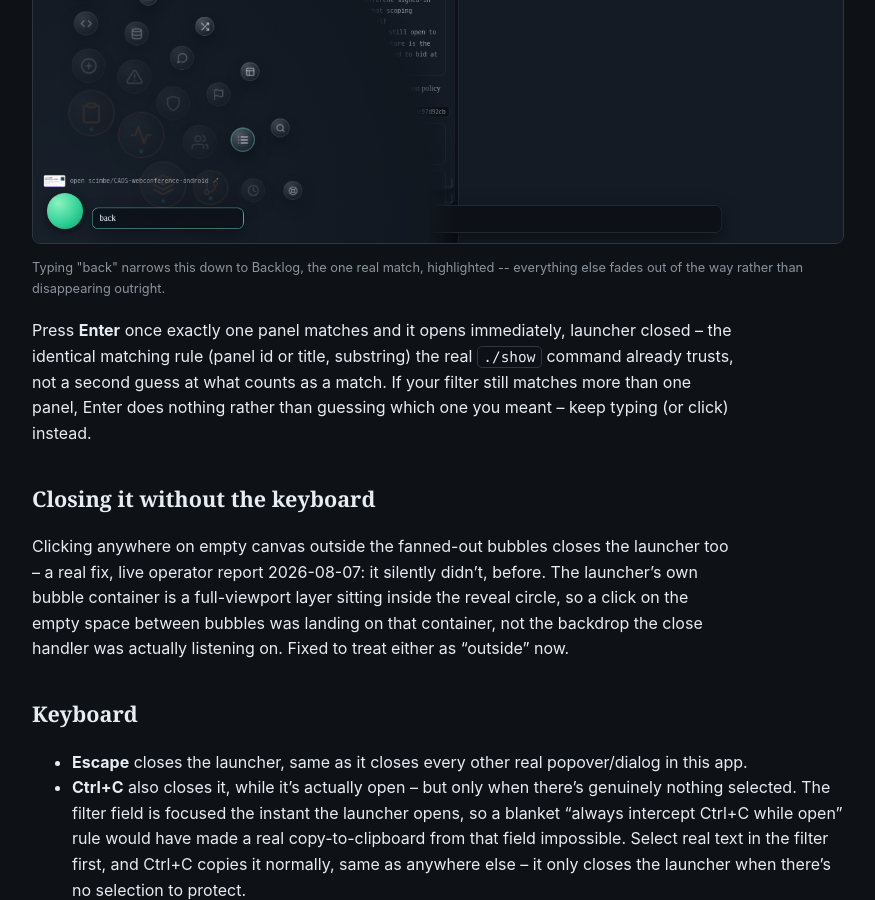
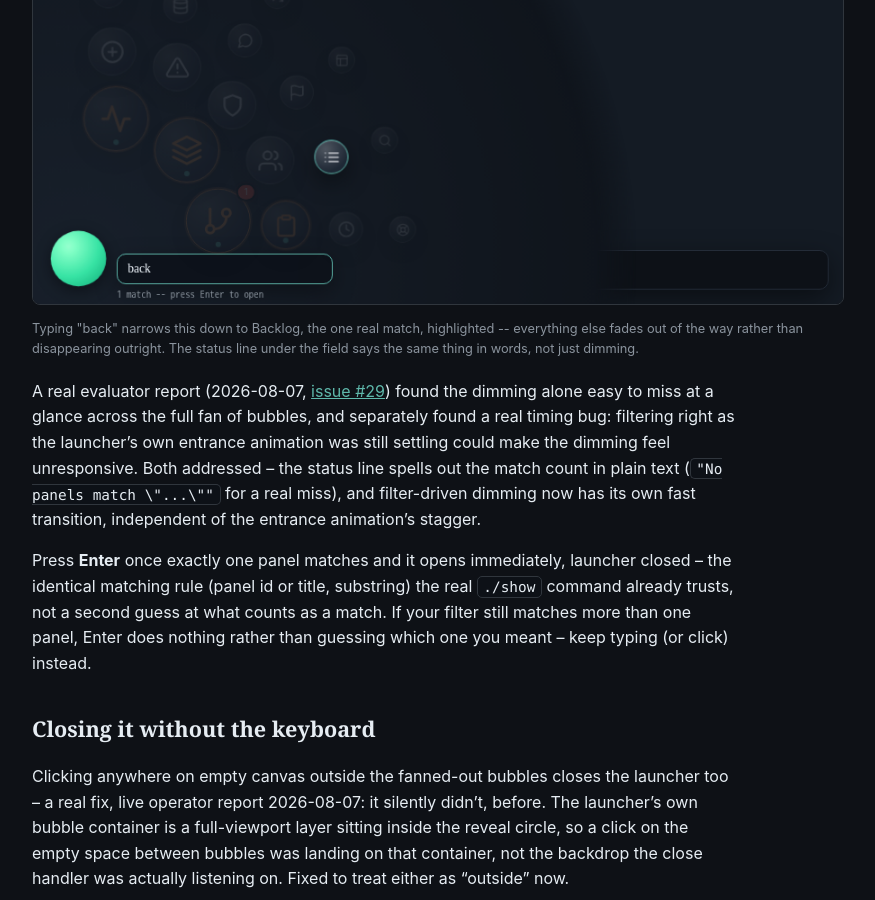
Before and after one commit to scimbe/CADS-devsystem-docs, a Jekyll site: the page built from _how-to/navigate-with-the-panel-launcher.md, in a window 1280 px wide and 900 px high, scrolled down 3567 px. Shown: the whole window, without its empty margins (322-1197 px from the left). Built offline with Jekyll 4.4.1, drawn with Linux system fonts in a browser that asks for light colours.

Commit message:
how-to: update panel-launcher filter section for issue #29's status-line fix
Real drift: the filter screenshot and prose predated
CADS-devsystem@f8fbcab (real match-count status line + decoupled
transition timing). New screenshot against the actual deployment
shows "1 match -- press Enter to open" under the field; prose now
explains why it was added.

```diff
--- a/_how-to/navigate-with-the-panel-launcher.md
+++ b/_how-to/navigate-with-the-panel-launcher.md
@@ -63,9 +63,16 @@ than floating independently above it, per later live feedback that the two read
 cluster better that way:
 
 <figure>
-<img src="{{ '/assets/img/howto-panel-launcher/04-filter.png' | relative_url }}" alt="The launcher open with 'back' typed into its filter field, the Backlog bubble highlighted with a teal border, every other bubble dimmed out" >
-<figcaption>Typing "back" narrows this down to Backlog, the one real match, highlighted -- everything else fades out of the way rather than disappearing outright.</figcaption>
+<img src="{{ '/assets/img/howto-panel-launcher/04-filter.png' | relative_url }}" alt="The launcher open with 'back' typed into its filter field, the Backlog bubble highlighted with a teal border, every other bubble dimmed out, and a real '1 match -- press Enter to open' status line under the field" >
+<figcaption>Typing "back" narrows this down to Backlog, the one real match, highlighted -- everything else fades out of the way rather than disappearing outright. The status line under the field says the same thing in words, not just dimming.</figcaption>
 </figure>
+
+A real evaluator report (2026-08-07, [issue #29](https://github.com/scimbe/CADS-devsystem/issues/29))
+found the dimming alone easy to miss at a glance across the full fan of bubbles, and separately found
+a real timing bug: filtering right as the launcher's own entrance animation was still settling could
+make the dimming feel unresponsive. Both addressed -- the status line spells out the match count in
+plain text (`"No panels match \"...\""` for a real miss), and filter-driven dimming now has its own
+fast transition, independent of the entrance animation's stagger.
 
 Press **Enter** once exactly one panel matches and it opens immediately, launcher closed -- the
 identical matching rule (panel id or title, substring) the real `./show` command already trusts, not
```
Also changed, not shown: assets/img/howto-panel-launcher/04-filter.png.
